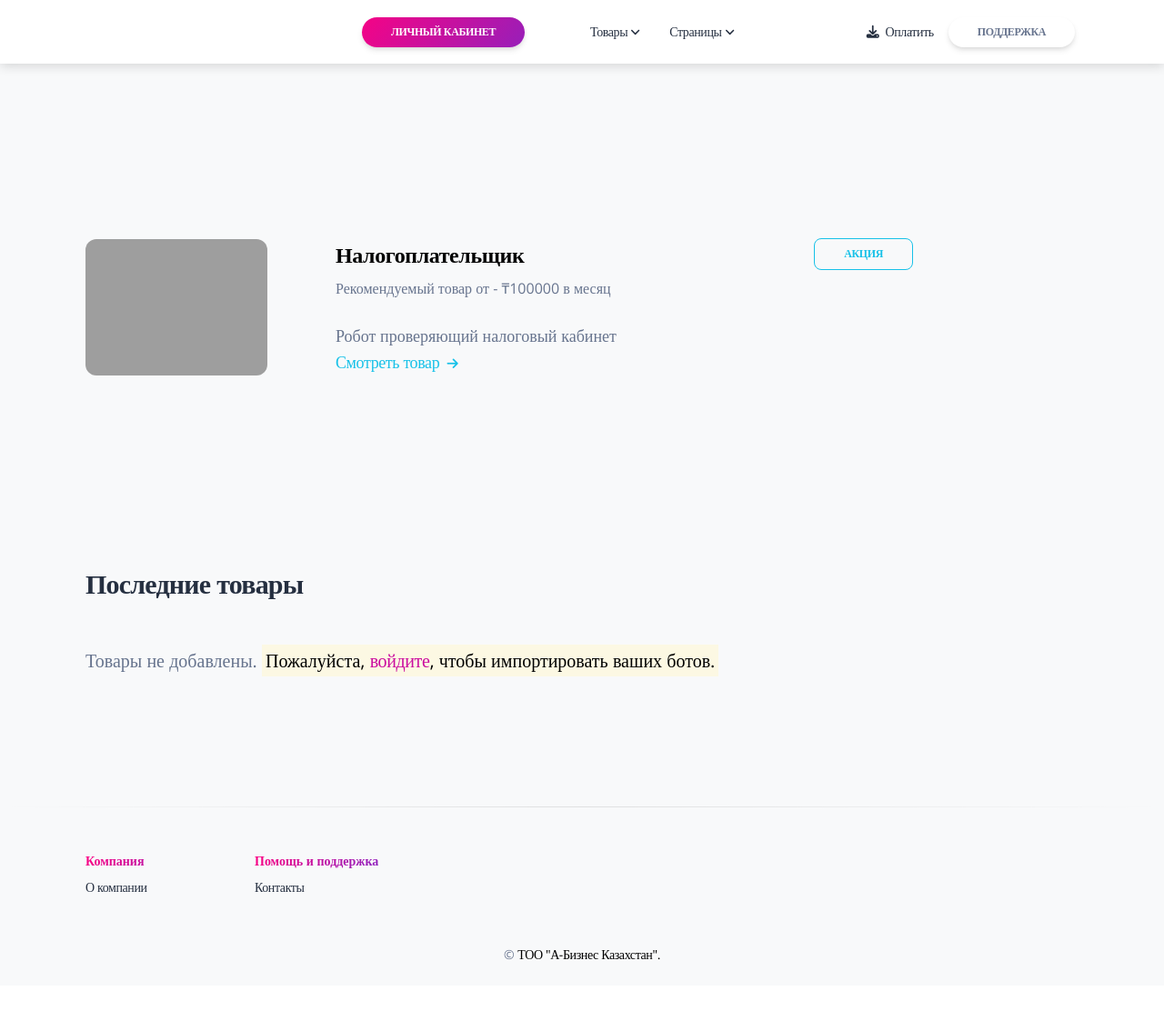
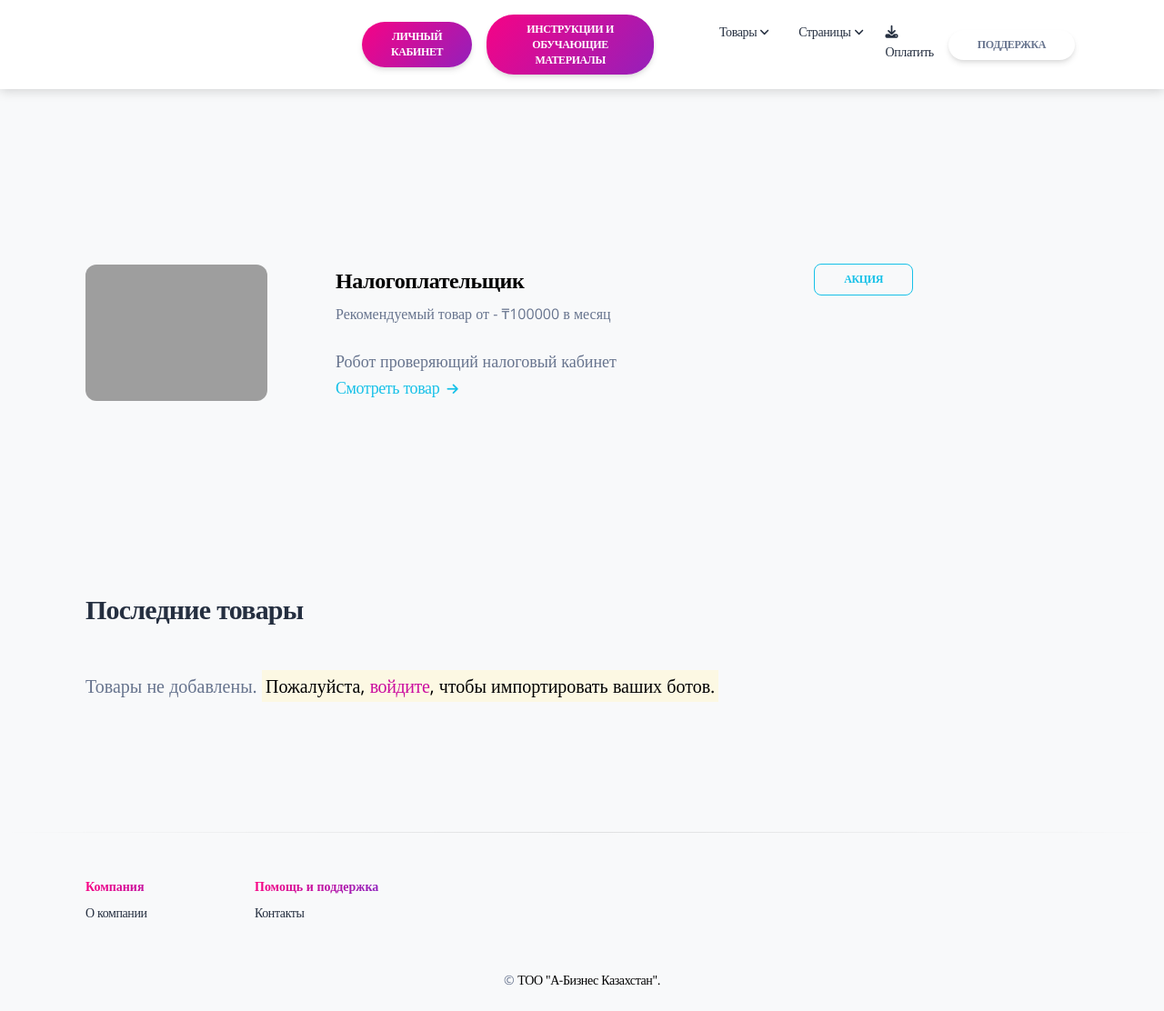
Before and after one commit to im-heimu/ecommerce-flask-stripe, a Flask app: page /products/ in a window 1280 px wide. Shown: the whole page at 91% size. Before the commit the page ends 1056 px from the top, so only its background shows below. Run offline with Flask 3, Linux system fonts and the light colour scheme; parts of the project's set-up code (start-up, migrations or seed data) failed here and were passed over; some libraries are stand-ins or nearby versions; grey boxes are pictures that could not be loaded.

Commit message:
feat: added new link

```diff
--- a/app/templates/includes/navigation-light.html
+++ b/app/templates/includes/navigation-light.html
@@ -4,6 +4,9 @@
         <ul class="navbar-nav navbar-nav-hover w-100">
           <li class="nav-item my-auto ms-0 ms-lg-0 me-3">
             <a href="{{ url_for('login') }}" class="btn btn-sm bg-gradient-primary btn-round mb-0">Личный кабинет</a>
+          </li>
+          <li class="nav-item my-auto ms-0 ms-lg-0 me-3">
+            <a href="https://youtu.be/ARTKINdbpeM?si=ny-BqPdgUiuqG66C" class="btn btn-sm bg-gradient-primary btn-round mb-0">Инструкции и обучающие материалы</a>
           </li>
 
           <!-- Products -->
--- a/app/templates/includes/navigation.html
+++ b/app/templates/includes/navigation.html
@@ -8,6 +8,9 @@
               <ul class="navbar-nav navbar-nav-hover ms-lg-12 ps-lg-5 w-100">
                 <li class="nav-item my-auto ms-0 ms-lg-0 me-3">
                   <a href="{{ url_for('login') }}" class="btn btn-sm bg-gradient-primary btn-round mb-0">Личный кабинет</a>
+                </li>
+                <li class="nav-item my-auto ms-0 ms-lg-0 me-3">
+                  <a href="https://youtu.be/ARTKINdbpeM?si=ny-BqPdgUiuqG66C" class="btn btn-sm bg-gradient-primary btn-round mb-0">Инструкции и обучающие материалы</a>
                 </li>
 
                 <!-- Products -->
```
